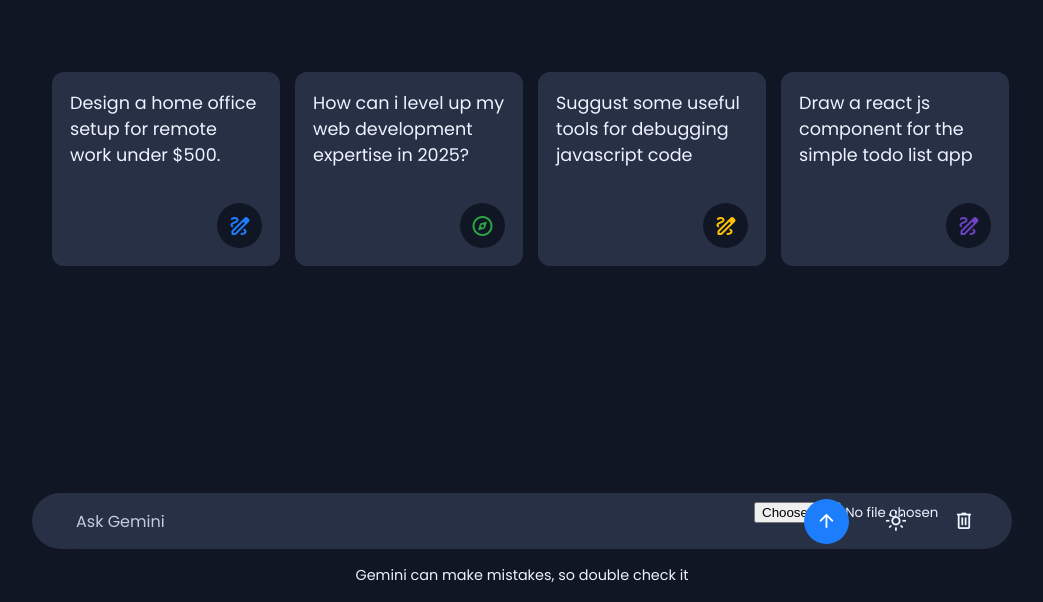
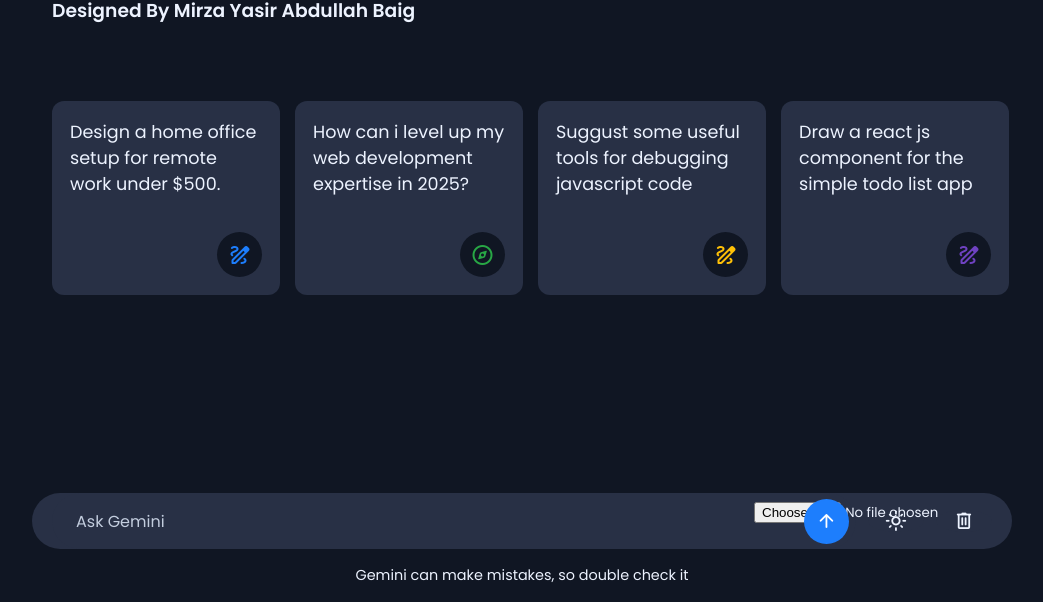
Before and after one commit to mirzayasirabdullahbaig07/Personal-AI-Chatbot, a plain HTML site: page index.html in a window 1280 px wide. Shown: the part 198-800 px from the top of the page, without its empty margins (118-1161 px from the left). Drawn offline with nearby package versions, Linux system fonts and the light colour scheme.

Commit message:
Update index.html

```diff
--- a/index.html
+++ b/index.html
@@ -3,18 +3,20 @@
   <head>
     <meta charset="UTF-8" />
     <meta name="viewport" content="width=device-width, initial-scale=1.0" />
-    <title>Gemini ChatBot | YasirInsights</title>
+    <title>Gemini ChatBot | Mirza Yasir Abdullah Baig</title>
     <link
       rel="stylesheet"
       href="https://fonts.googleapis.com/css2?family=Material+Symbols+Rounded:opsz,wght,FILL,GRAD@24,400,0,0"
     />
     <link rel="stylesheet" href="style.css" />
   </head>
+
   <body>
     <div class="container">
       <header class="app-header">
         <h1 class="heading">Hello, There</h1>
         <h2 class="sub-heading">How can I help You?</h2>
+        <h3 class="sub-heading-4">Designed By Mirza Yasir Abdullah Baig</h3>
       </header>
       <!-- suggustion list -->
       <ul class="suggestions">
```
